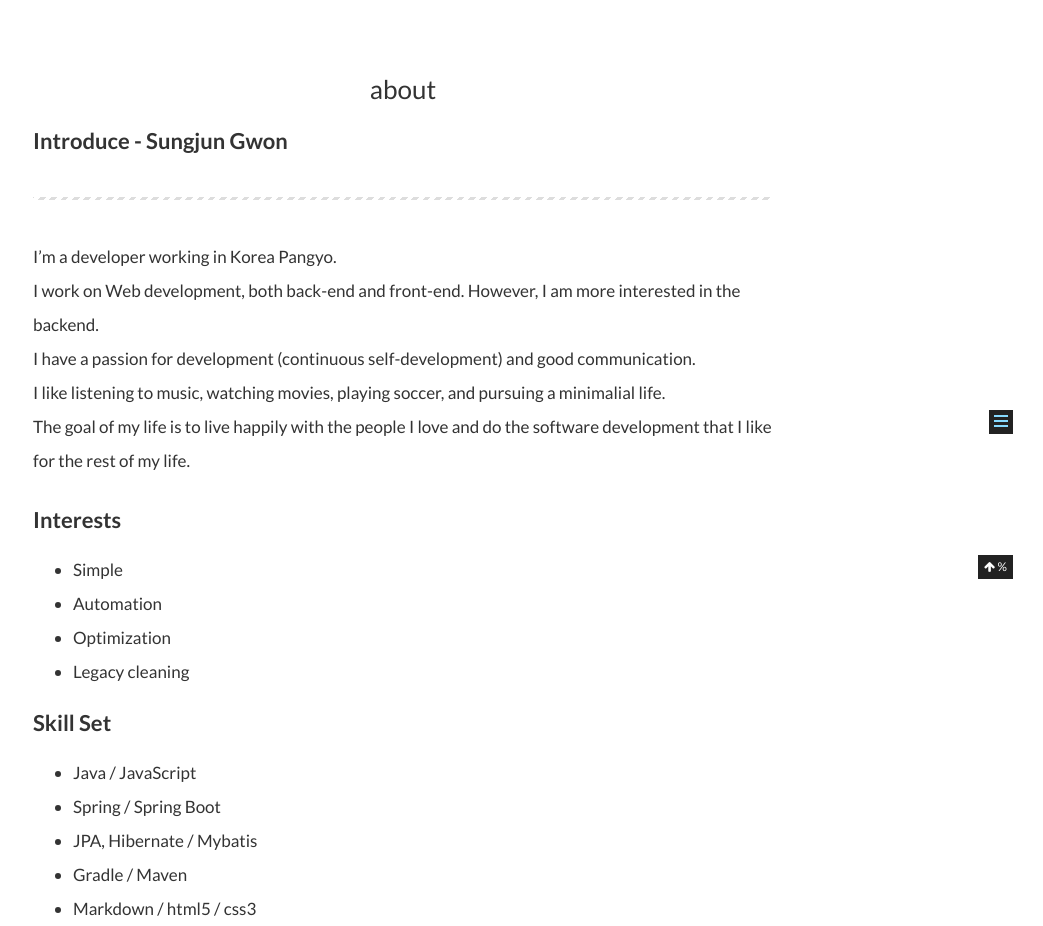
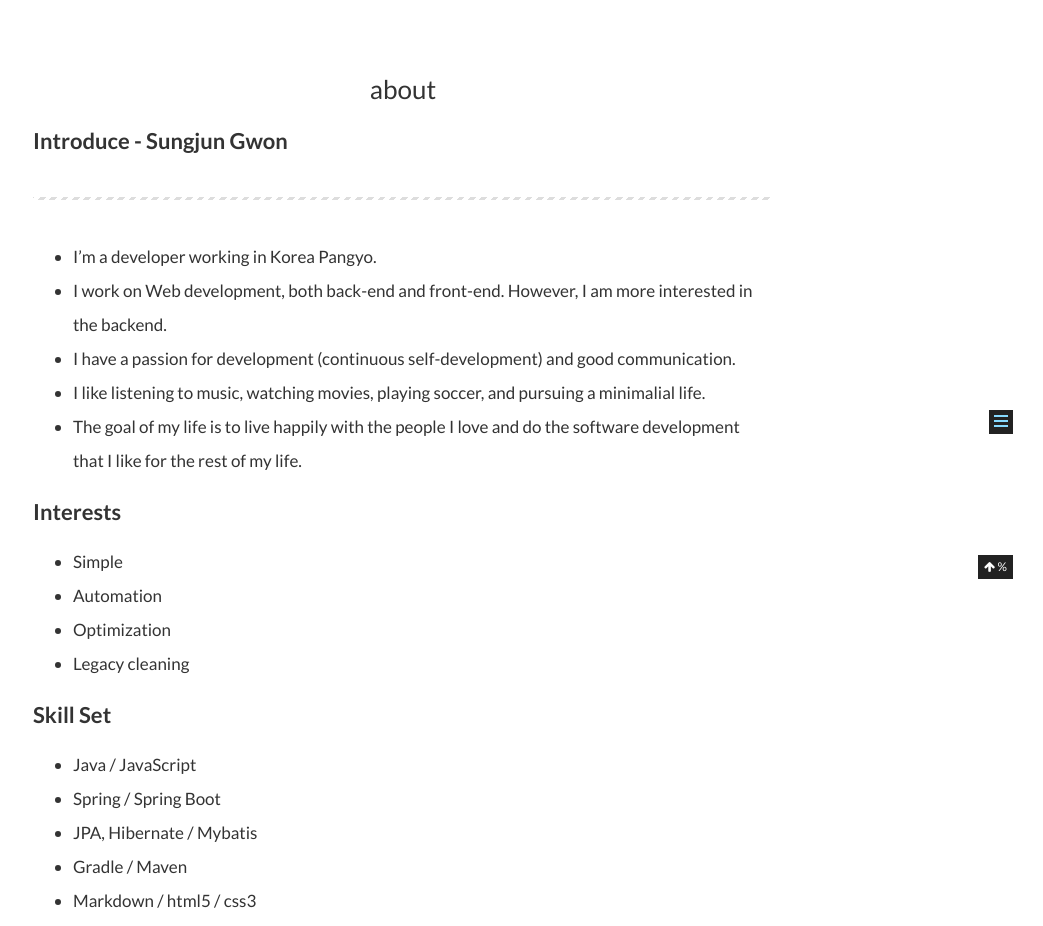
Before and after one commit to gwonsungjun/gwonsungjun.github.io, a Jekyll site: the page built from about/index.md, in a window 1280 px wide. Shown: the part 421-1347 px from the top of the page, without its empty margins (237-1280 px from the left). Built offline with Jekyll 4.4.1, drawn with Linux system fonts in a browser that asks for light colours; comment, search, counter and statistics services are not loaded.

```diff
--- a/about/index.md
+++ b/about/index.md
@@ -5,11 +5,11 @@ layout: page
 
 # Introduce - Sungjun Gwon
 ---
-I'm a developer working in Korea Pangyo.
-I work on Web development, both back-end and front-end. However, I am more interested in the backend.
-I have a passion for development (continuous self-development) and good communication.
-I like listening to music, watching movies, playing soccer, and pursuing a minimalial life.
-The goal of my life is to live happily with the people I love and do the software development that I like for the rest of my life.
+- I'm a developer working in Korea Pangyo.
+- I work on Web development, both back-end and front-end. However, I am more interested in the backend.
+- I have a passion for development (continuous self-development) and good communication.
+- I like listening to music, watching movies, playing soccer, and pursuing a minimalial life.
+- The goal of my life is to live happily with the people I love and do the software development that I like for the rest of my life.
 
 # Interests
 - Simple
```
